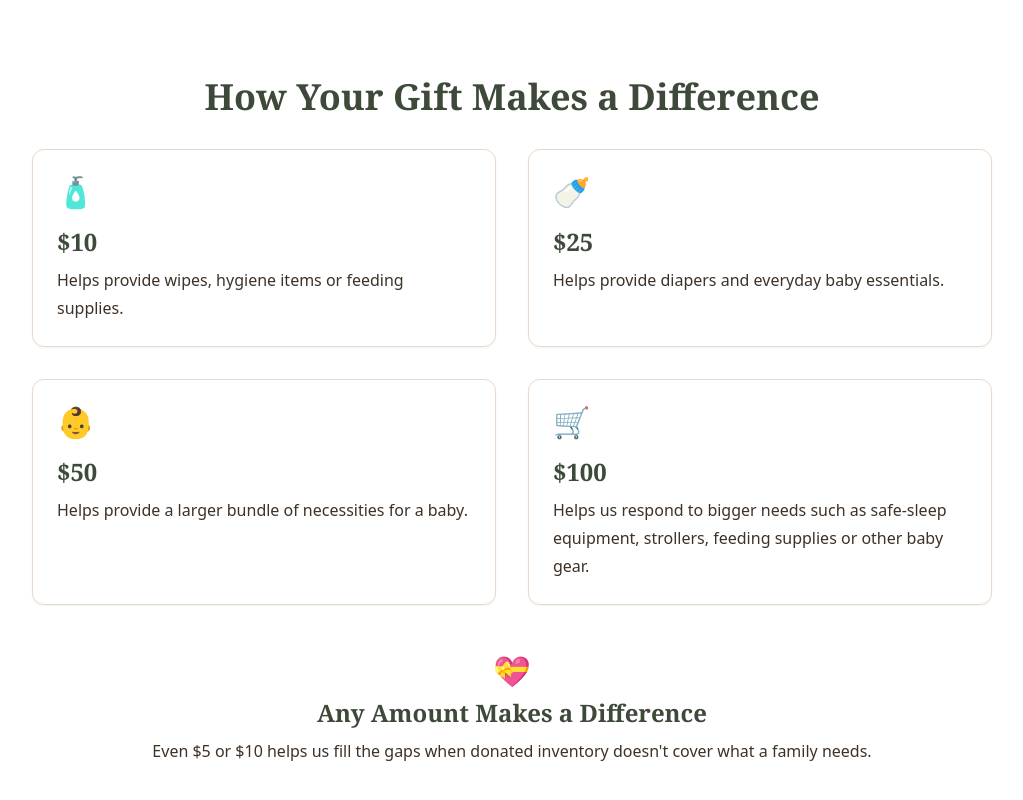
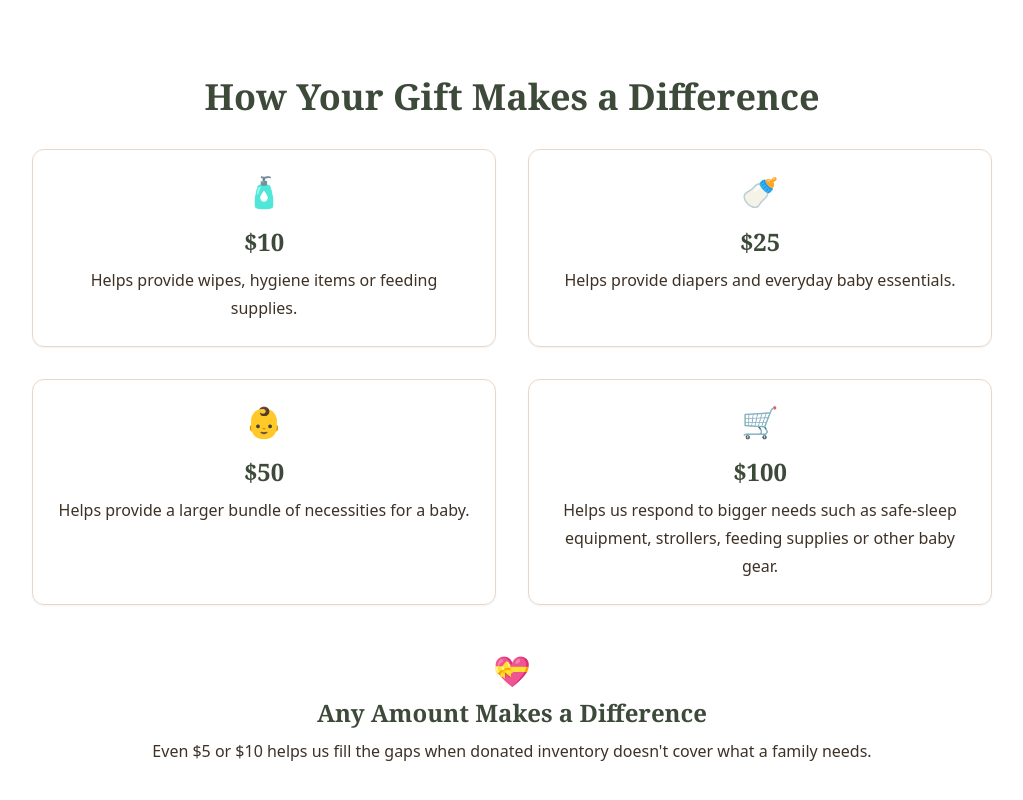
Before and after one commit to Nezuko3131/chosen-and-cherished, a Next.js app: page /donate in a window 1280 px wide. Shown: the part 540-1340 px from the top of the page, without its empty margins (128-1151 px from the left). Built offline with nearby package versions, Linux system fonts and the light colour scheme.

Commit message:
Update: donation cards - centered text

```diff
--- a/app/donate/page.tsx
+++ b/app/donate/page.tsx
@@ -47,30 +47,30 @@ export default async function DonatePage() {
             How Your Gift Makes a Difference
           </h2>
           <div className="grid grid-cols-1 md:grid-cols-2 gap-8">
-            <div className="card">
-              <span className="text-3xl mb-4 block">🧴</span>
-              <h3 className="heading-sm text-forest-500 mb-2">$10</h3>
+            <div className="card text-center">
+              <span className="text-3xl mb-4 block text-center">🧴</span>
+              <h3 className="heading-sm text-forest-500 mb-2 text-center">$10</h3>
               <p className="text-body-sm">
                 Helps provide wipes, hygiene items or feeding supplies.
               </p>
             </div>
-            <div className="card">
-              <span className="text-3xl mb-4 block">🍼</span>
-              <h3 className="heading-sm text-forest-500 mb-2">$25</h3>
+            <div className="card text-center">
+              <span className="text-3xl mb-4 block text-center">🍼</span>
+              <h3 className="heading-sm text-forest-500 mb-2 text-center">$25</h3>
               <p className="text-body-sm">
                 Helps provide diapers and everyday baby essentials.
               </p>
             </div>
-            <div className="card">
-              <span className="text-3xl mb-4 block">👶</span>
-              <h3 className="heading-sm text-forest-500 mb-2">$50</h3>
+            <div className="card text-center">
+              <span className="text-3xl mb-4 block text-center">👶</span>
+              <h3 className="heading-sm text-forest-500 mb-2 text-center">$50</h3>
               <p className="text-body-sm">
                 Helps provide a larger bundle of necessities for a baby.
               </p>
             </div>
-            <div className="card">
-              <span className="text-3xl mb-4 block">🛒</span>
-              <h3 className="heading-sm text-forest-500 mb-2">$100</h3>
+            <div className="card text-center">
+              <span className="text-3xl mb-4 block text-center">🛒</span>
+              <h3 className="heading-sm text-forest-500 mb-2 text-center">$100</h3>
               <p className="text-body-sm">
                 Helps us respond to bigger needs such as safe-sleep equipment,
                 strollers, feeding supplies or other baby gear.
```
